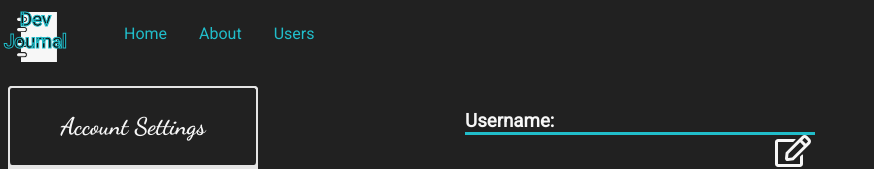
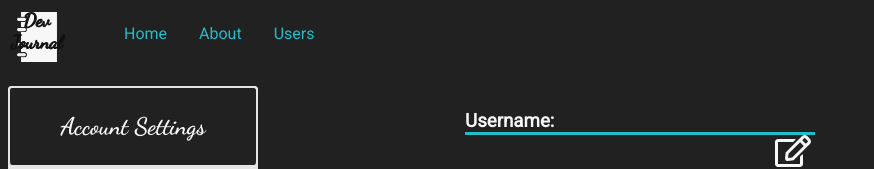
Before and after one commit to BYU-Full-Stack/devjournal_fe, a React (Create React App) app: page /account in a window 1280 px wide. Shown: the top 169 px of the page, without its empty margins (0-874 px from the left). Built offline with nearby package versions, Linux system fonts and the light colour scheme; no server answers.

Commit message:
Updated the page logo's color.

```diff
--- a/src/Styles.ts
+++ b/src/Styles.ts
@@ -22,11 +22,12 @@ export const GlobalStyles = createGlobalStyle`
 
     body {
         background-color: ${theme['bg-dark']};
+
+        font-family: 'Roboto', sans-serif;
+        // font-family: 'Satisfy', cursive;
         // font-family: 'Playball', cursive;
         // font-family: 'Dancing Script', cursive;
         // font-family: 'Lobster', cursive;
-        font-family: 'Roboto', sans-serif;
-        // font-family: 'Satisfy', cursive;
 
         // font-family: 'Ubuntu', sans-serif;
         // font-family: 'Open Sans', sans-serif;
--- a/src/layouts/Nav.tsx
+++ b/src/layouts/Nav.tsx
@@ -26,14 +26,15 @@ const StyledLink = styled(Link)`
 `;
 
 const LogoText = styled.h1`
+    font-family: 'Dancing Script', cursive;
     position: absolute;
     margin-top: -3em;
     top: 3.5em;
     text-align: center;
-    left: .2em;
+    left: .6em;
     color: ${theme['black']};
     -webkit-text-stroke-width: 1px;
-    -webkit-text-stroke-color: ${theme['turq']};;
+    -webkit-text-stroke-color: ${theme['black']};;
 `;
 
 export default function Nav() {
```
